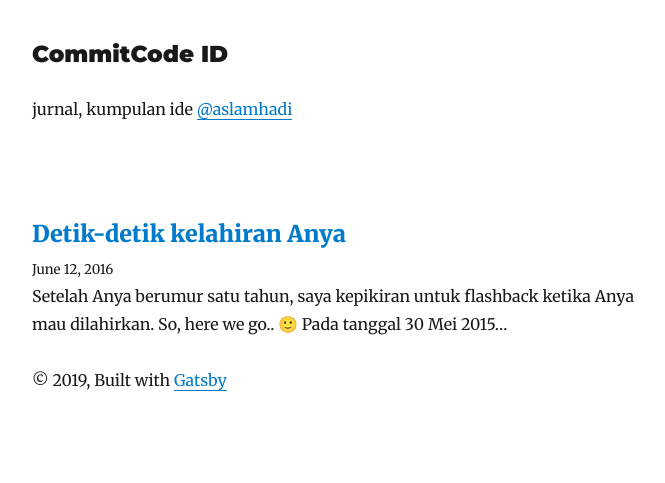
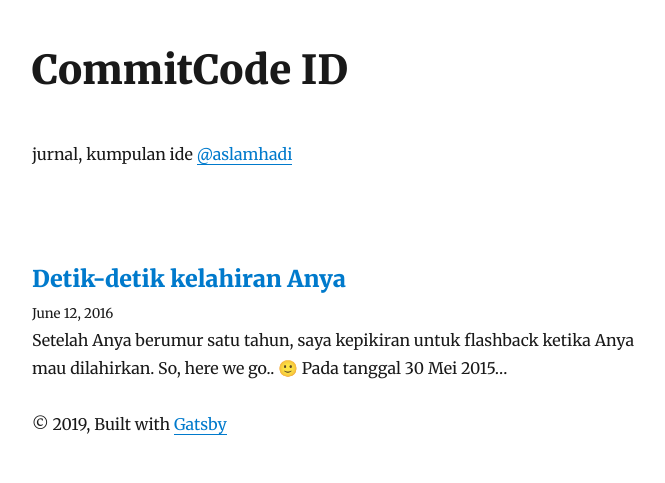
Before and after one commit to aslamhadi/id.commitcode.com, a Gatsby site: page / in a window 1280 px wide. Shown: the whole page, without its empty margins (293-958 px from the left). Built offline with nearby package versions, Linux system fonts and the light colour scheme; Gatsby itself is replaced by a stand-in of ours; some packages are replaced by stand-ins of ours.

Commit message:
change layout

```diff
--- a/src/components/layout.js
+++ b/src/components/layout.js
@@ -9,6 +9,28 @@ class Layout extends React.Component {
     const rootPath = `${__PATH_PREFIX__}/`;
     let header;
 
+    if (location.pathname === rootPath) {
+      header = (
+        <h2
+          style={{
+            ...scale(1),
+            marginBottom: rhythm(1.5),
+            marginTop: 0
+          }}
+        >
+          <Link
+            style={{
+              boxShadow: `none`,
+              textDecoration: `none`,
+              color: `inherit`
+            }}
+            to={`/`}
+          >
+            {title}
+          </Link>
+        </h2>
+      );
+    } else {
       header = (
         <h3
           style={{
@@ -28,6 +50,7 @@ class Layout extends React.Component {
           </Link>
         </h3>
       );
+    }
     return (
       <div
         style={{
--- a/src/templates/blog-post.js
+++ b/src/templates/blog-post.js
@@ -15,7 +15,7 @@ class BlogPostTemplate extends React.Component {
     return (
       <Layout location={this.props.location} title={siteTitle}>
         <SEO title={post.frontmatter.title} description={post.excerpt} />
-        <h1>{post.frontmatter.title}</h1>
+        <h2>{post.frontmatter.title}</h2>
         <p
           style={{
             ...scale(-1 / 5),
```
Lines whose indentation alone changed are shown as unchanged.
